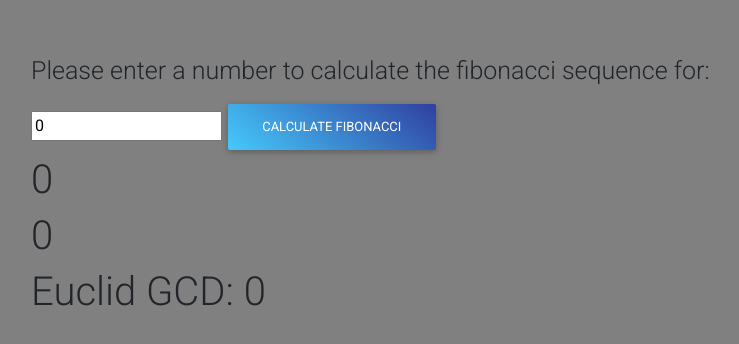
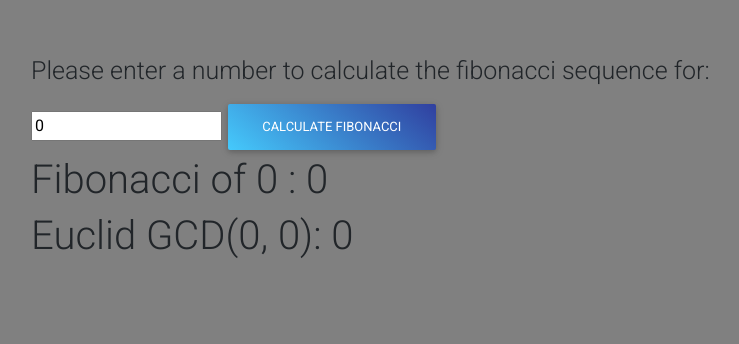
Before and after one commit to guygreenleaf/AlgoAnalysis, a React (Create React App) app: page /fibonacci in a window 1280 px wide. Shown: the part 348-692 px from the top of the page, without its empty margins (481-1220 px from the left). Built offline with nearby package versions, Linux system fonts and the light colour scheme.

Commit message:
revised display text

```diff
--- a/src/Fibonacci.jsx
+++ b/src/Fibonacci.jsx
@@ -53,9 +53,9 @@ function Fibonacci() {
         </MDBBtn>
       </form>
 
-      <h1>{computation}</h1>
-      <h1>{fiboPlusOne}</h1>
-      <h1>Euclid GCD: {euclid}</h1>
+      <h1>Fibonacci of {fiboToCompute} : {computation}</h1>
+
+      <h1>Euclid GCD({computation}, {fiboPlusOne}): {euclid}</h1>
     </div>
   );
 }
```
